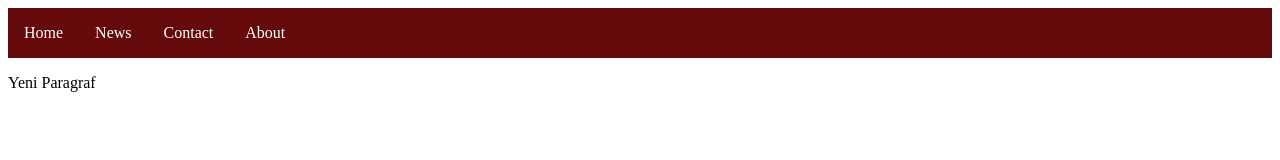
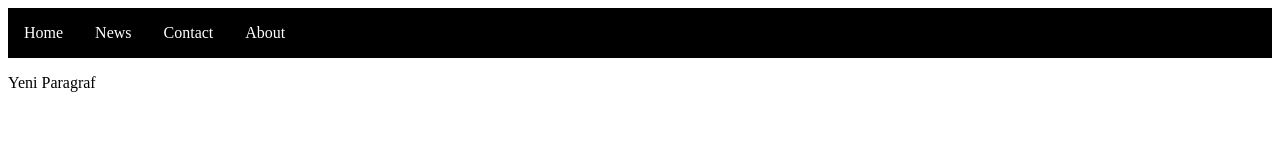
Before and after one commit to MS202305/mywebsite, a plain HTML site: page docs/new.html in a window 1280 px wide. Drawn offline with Linux system fonts and the light colour scheme.

Commit message:
Update new.html

```diff
--- a/docs/new.html
+++ b/docs/new.html
@@ -7,7 +7,7 @@ ul {
   margin: 0;
   padding: 0;
   overflow: hidden;
-  background-color: RGB(100, 10, 10);
+  background-color: RGB(0, 0, 0);
 }
 
 li {
```
